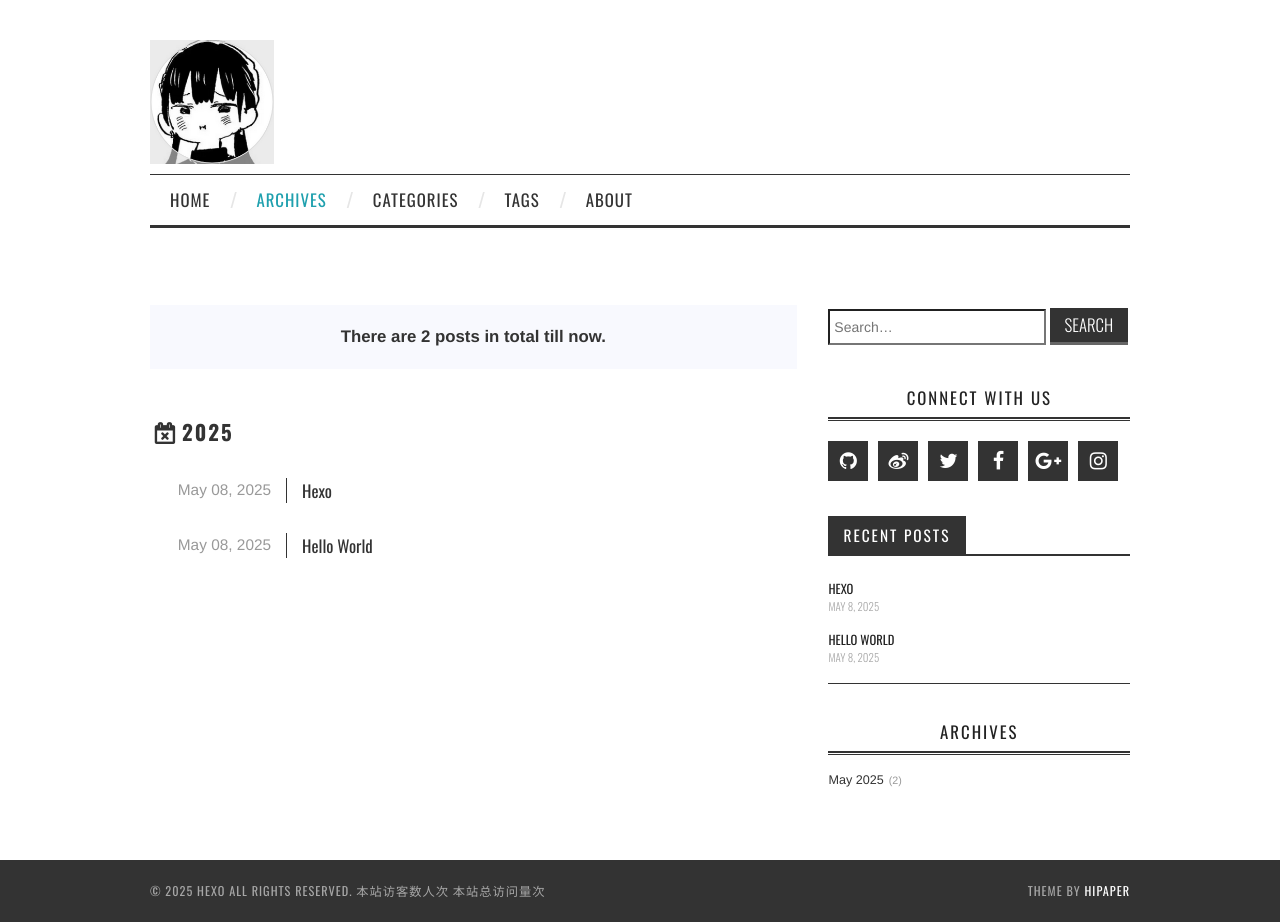
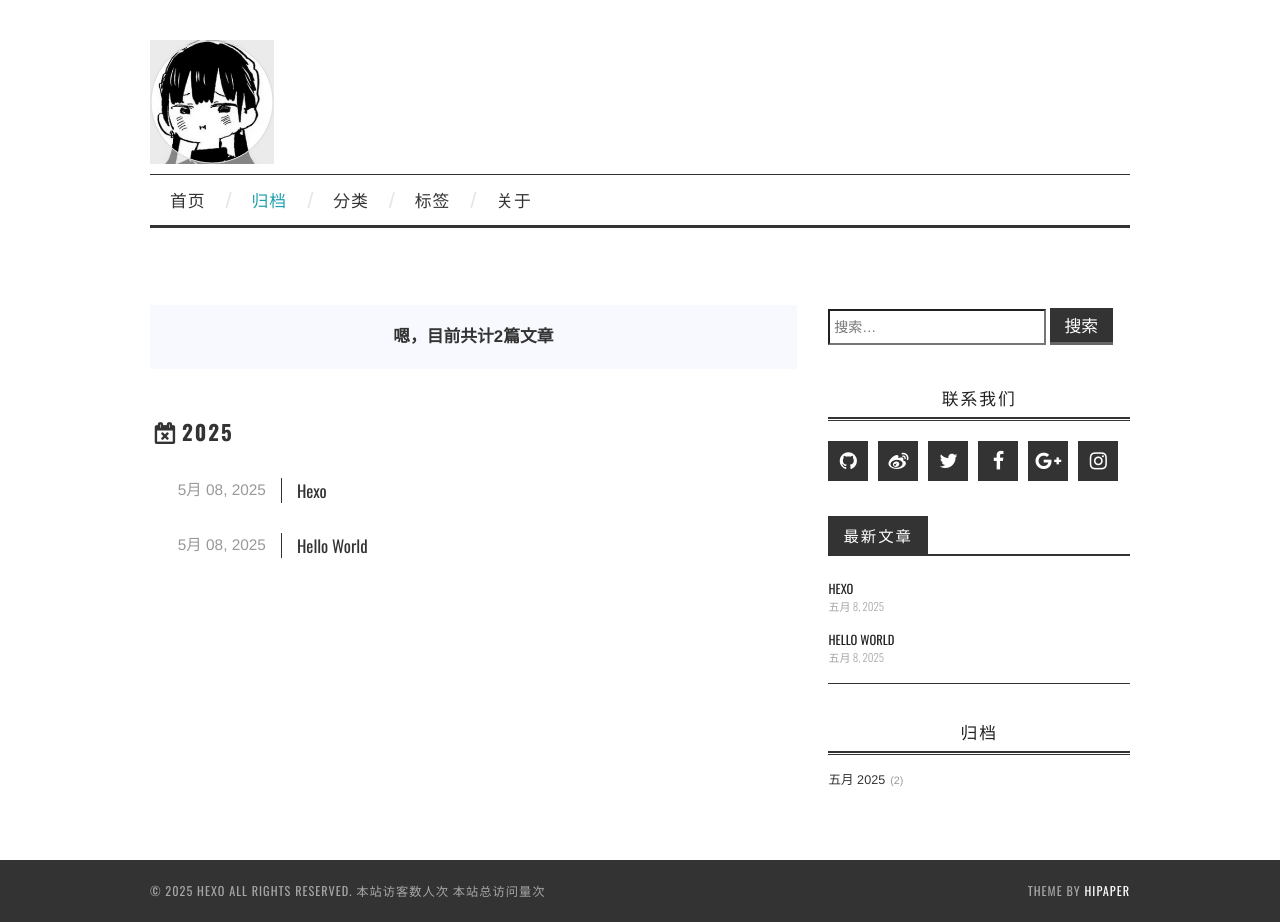
Before and after one commit to chendsome/chendsome.github.io, a plain HTML site: page archives/index.html in a window 1280 px wide. Drawn offline with nearby package versions, Linux system fonts and the light colour scheme; some packages are replaced by stand-ins of ours; no server answers; a script that the page names is missing.

Commit message:
Site updated: 2025-05-09 13:42:13

```diff
--- a/archives/index.html
+++ b/archives/index.html
@@ -3,7 +3,7 @@
 <head>
   <meta charset="utf-8">
 
-  <title>Archives | Hexo</title>
+  <title>归档 | Hexo</title>
   <meta name="viewport" content="width=device-width, initial-scale=1, maximum-scale=1">
 
 
@@ -13,7 +13,7 @@
 <meta property="og:title" content="Hexo">
 <meta property="og:url" content="http://example.com/archives/index.html">
 <meta property="og:site_name" content="Hexo">
-<meta property="og:locale" content="en_US">
+<meta property="og:locale" content="zh_CN">
 <meta property="article:author" content="John Doe">
 <meta name="twitter:card" content="summary">
 
@@ -78,15 +78,15 @@
             <div class="clearfix sf-menu">
               <ul id="main-nav" class="menu sf-js-enabled sf-arrows"  style="touch-action: pan-y;">
 
-                      <li class="menu-item menu-item-type-custom menu-item-object-custom menu-item-home menu-item-1663" linktext="/"> <a class="" href="/">Home</a> </li>
+                      <li class="menu-item menu-item-type-custom menu-item-object-custom menu-item-home menu-item-1663" linktext="/"> <a class="" href="/">首页</a> </li>
 
-                      <li class="menu-item menu-item-type-custom menu-item-object-custom menu-item-home menu-item-1663" linktext="archives"> <a class="" href="/archives">Archives</a> </li>
+                      <li class="menu-item menu-item-type-custom menu-item-object-custom menu-item-home menu-item-1663" linktext="archives"> <a class="" href="/archives">归档</a> </li>
 
-                      <li class="menu-item menu-item-type-custom menu-item-object-custom menu-item-home menu-item-1663" linktext="categories"> <a class="" href="/categories">Categories</a> </li>
+                      <li class="menu-item menu-item-type-custom menu-item-object-custom menu-item-home menu-item-1663" linktext="categories"> <a class="" href="/categories">分类</a> </li>
 
-                      <li class="menu-item menu-item-type-custom menu-item-object-custom menu-item-home menu-item-1663" linktext="tags"> <a class="" href="/tags">Tags</a> </li>
+                      <li class="menu-item menu-item-type-custom menu-item-object-custom menu-item-home menu-item-1663" linktext="tags"> <a class="" href="/tags">标签</a> </li>
 
-                      <li class="menu-item menu-item-type-custom menu-item-object-custom menu-item-home menu-item-1663" linktext="about"> <a class="" href="/about">About</a> </li>
+                      <li class="menu-item menu-item-type-custom menu-item-object-custom menu-item-home menu-item-1663" linktext="about"> <a class="" href="/about">关于</a> </li>
 
               </ul>
             </div>
@@ -103,7 +103,7 @@
       <div id="content" class="outer">
 
           <section id="main">
-  <div class="archives-tags-wrap"><blockquote><span>There are 2 posts in total till now.</span></blockquote>
+  <div class="archives-tags-wrap"><blockquote><span>嗯，目前共计2篇文章</span></blockquote>
 
 
 
@@ -127,7 +127,7 @@
     <header class="archive-article-header">
 
       <a href="/2025/05/08/Hexo/" class="archive-article-date">
-		  <time datetime="2025-05-08T13:00:58.000Z" itemprop="datePublished">May 08, 2025</time>
+		  <time datetime="2025-05-08T13:00:58.000Z" itemprop="datePublished">5月 08, 2025</time>
 	  </a>
 
 
@@ -147,7 +147,7 @@
     <header class="archive-article-header">
 
       <a href="/2025/05/08/hello-world/" class="archive-article-date">
-		  <time datetime="2025-05-08T12:51:12.647Z" itemprop="datePublished">May 08, 2025</time>
+		  <time datetime="2025-05-08T12:51:12.647Z" itemprop="datePublished">5月 08, 2025</time>
 	  </a>
 
 
@@ -176,15 +176,15 @@
     <form class="search-form">
         <label style="width: 72%;">
             <span class="screen-reader-text">Search for:</span>
-            <input type="search" class="search-field" style="height: 36px; width: 100%;" placeholder=" Search…" value="" name="s" title="Search for:">
+            <input type="search" class="search-field" style="height: 36px; width: 100%;" placeholder=" 搜索…" value="" name="s" title="Search for:">
         </label>
-        <input type="submit" class="search-form-submit" value="Search">
+        <input type="submit" class="search-form-submit" value="搜索">
     </form>
     <div class="ins-search">
     <div class="ins-search-mask"></div>
     <div class="ins-search-container">
         <div class="ins-input-wrapper">
-            <input type="text" class="ins-search-input" placeholder="Type something..."/>
+            <input type="text" class="ins-search-input" placeholder="请输入关键词..."/>
             <span class="ins-close ins-selectable"><i class="fa fa-times-circle"></i></span>
         </div>
         <div class="ins-section-wrapper">
@@ -196,11 +196,11 @@
 (function (window) {
     var INSIGHT_CONFIG = {
         TRANSLATION: {
-            POSTS: 'Posts',
-            PAGES: 'Pages',
-            CATEGORIES: 'Categories',
-            TAGS: 'Tags',
-            UNTITLED: '(Untitled)',
+            POSTS: '文章',
+            PAGES: '页面',
+            CATEGORIES: '分类',
+            TAGS: '标签',
+            UNTITLED: '(无标题)',
         },
         ROOT_URL: '/',
         CONTENT_URL: '/content.json',
@@ -217,7 +217,7 @@
 
 
   <div class="widget-wrap">
-    <h3 class="widget-title">Connect With Us</h3>
+    <h3 class="widget-title">联系我们</h3>
     <div class="widget widget_athemes_social_icons">
 
     	<ul class="clearfix widget-social-icons">
@@ -261,7 +261,7 @@
 
   <div class="widget_athemes_tabs">
     <ul id="widget-tab" class="clearfix widget-tab-nav">
-      <li class="active"><a>Recent Posts</a></li>
+      <li class="active"><a>最新文章</a></li>
     </ul>
     <div class="widget">
       <ul>
@@ -273,7 +273,7 @@
 
 
               <h6 style="margin: 0;"><a href="/2025/05/08/Hexo/">Hexo</a></h6>
-              <span>May 8, 2025</span>
+              <span>五月 8, 2025</span>
             </div>
 
           </li>
@@ -285,7 +285,7 @@
 
 
               <h6 style="margin: 0;"><a href="/2025/05/08/hello-world/">Hello World</a></h6>
-              <span>May 8, 2025</span>
+              <span>五月 8, 2025</span>
             </div>
 
           </li>
@@ -305,10 +305,10 @@
 
 
   <div class="widget-wrap">
-    <h3 class="widget-title">Archives</h3>
+    <h3 class="widget-title">归档</h3>
 
     <div class="widget">
-      <ul class="archive-list"><li class="archive-list-item"><a class="archive-list-link" href="/archives/2025/05/">May 2025</a><span class="archive-list-count">2</span></li></ul>
+      <ul class="archive-list"><li class="archive-list-item"><a class="archive-list-link" href="/archives/2025/05/">五月 2025</a><span class="archive-list-count">2</span></li></ul>
     </div>
   </div>
 
```
Also changed, not shown: 2025/05/08/Hexo/index.html (+10 -10 lines), 2025/05/08/hello-world/index.html (+9 -9 lines), archives/2025/05/index.html (+24 -24 lines), archives/2025/index.html (+24 -24 lines), index.html (+23 -23 lines).
